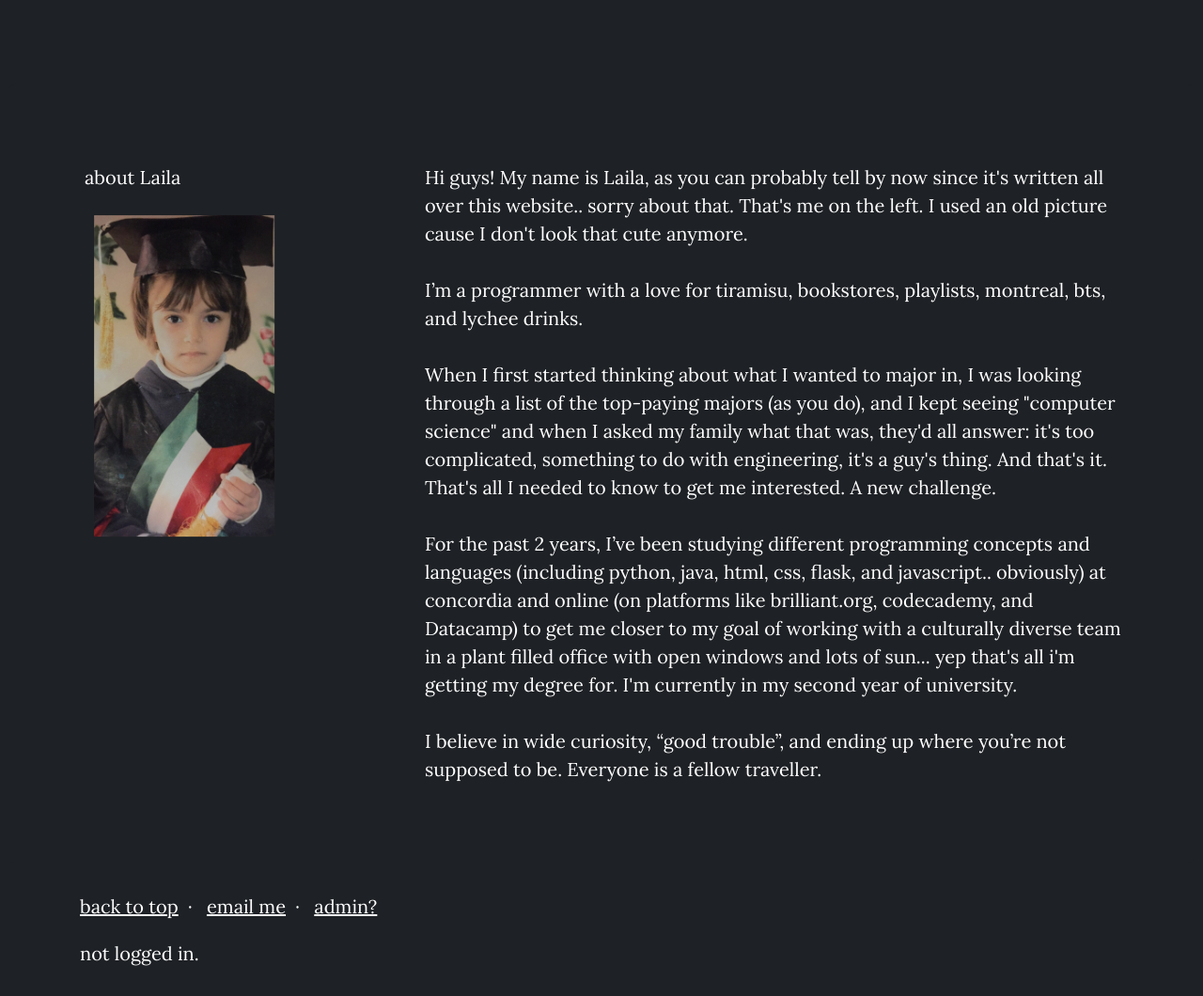
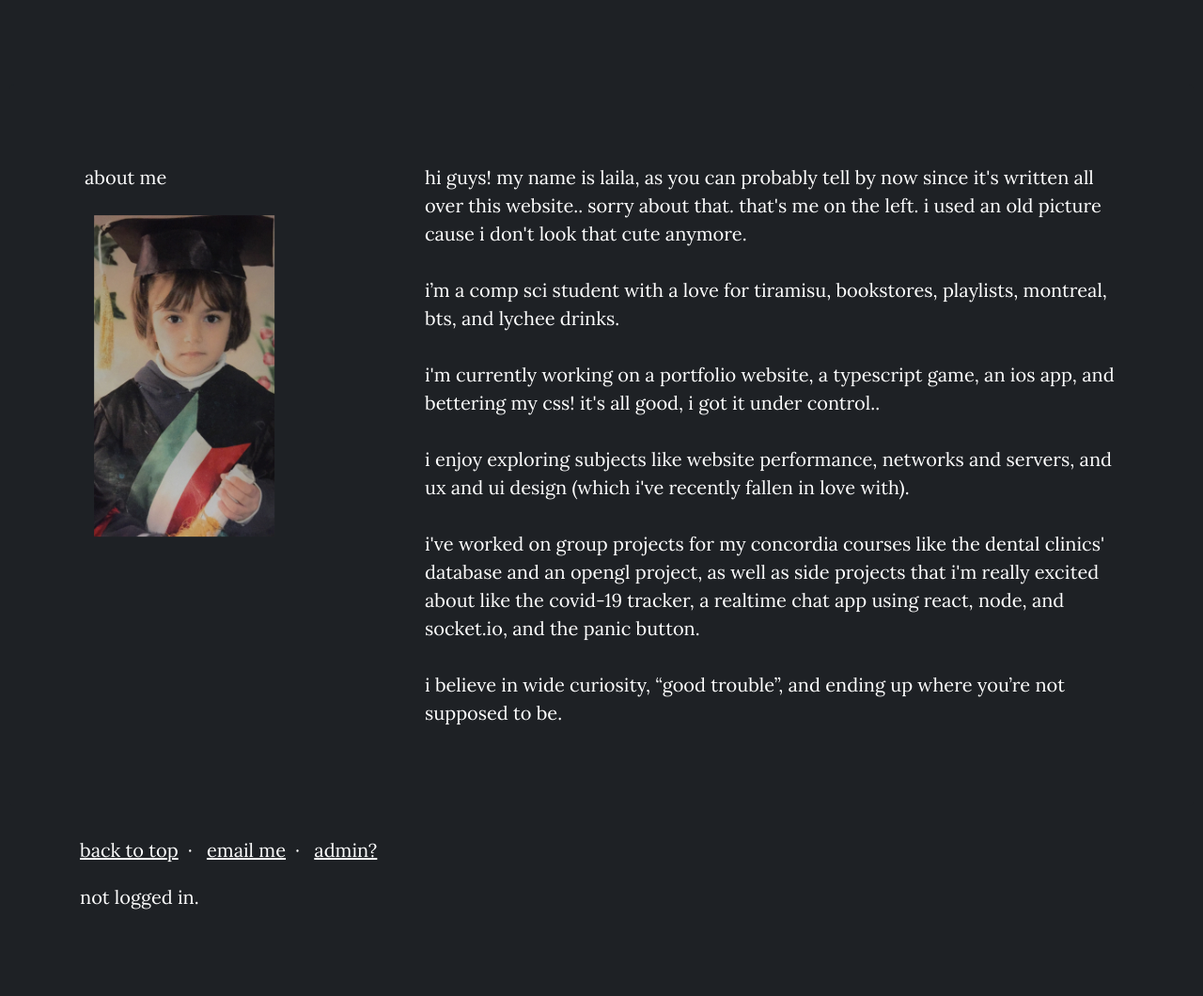
Before and after one commit to laila-chammaa/lailachammaa, a Flask app: page /about in a window 1280 px wide. Shown: the part 72-1132 px from the top of the page at 94% size. After the commit the page ends 1040 px from the top, so only its background shows below. Run offline with Flask 2, Linux system fonts and the light colour scheme; some libraries are stand-ins or nearby versions.

Commit message:
fixed about me page

```diff
--- a/app.py
+++ b/app.py
@@ -281,4 +281,4 @@ def logout():
 
 if __name__ == '__main__':
     from os import environ
-    app.run(host='0.0.0.0', port=environ.get('PORT', 5000))
+    app.run(host='0.0.0.0', port=int(environ.get('PORT', 5000)))
--- a/templates/about.html
+++ b/templates/about.html
@@ -60,32 +60,26 @@
     <section class="jumbotron">
         <div class="container">
             <div class="row">
-                <div class="column1"><p>about Laila</p><br><br><img
+                <div class="column1"><p>about me</p><br><br><img
                         src="{{ url_for('static', filename="images/baby2.jpg") }}" class="rotate90"
                         alt="laila in first grade"/></div>
                 <div class="column2">
                     <p>
-                        Hi guys! My name is Laila, as you can probably tell by now since it's written all over this
-                        website.. sorry about that. That's me on the left. I used an old picture cause I don't look that
+                        hi guys! my name is laila, as you can probably tell by now since it's written all over this
+                        website.. sorry about that. that's me on the left. i used an old picture cause i don't look that
                         cute anymore.
                         <br><br>
-                        I’m a programmer with a love for tiramisu, bookstores, playlists, montreal, bts, and lychee
+                        i’m a comp sci student with a love for tiramisu, bookstores, playlists, montreal, bts, and lychee
                         drinks.
                         <br><br>
-                        When I first started thinking about what I wanted to major in, I was looking through a list of
-                        the top-paying majors (as you do), and I kept seeing "computer science" and when I asked my
-                        family what that was, they'd all answer: it's too complicated, something to do with engineering,
-                        it's a guy's thing. And that's it. That's all I needed to know to get me interested. A new
-                        challenge.
+                        i'm currently working on a portfolio website, a typescript game, an ios app, and bettering my css! it's all good, i got it under control..
                         <br><br>
-                        For the past 2 years, I’ve been studying different programming concepts and languages (including
-                        python, java, html, css, flask, and javascript.. obviously) at concordia and online (on
-                        platforms like brilliant.org, codecademy, and Datacamp) to get me closer to my goal of working
-                        with a culturally diverse team in a plant filled office with open windows and lots of sun... yep
-                        that's all i'm getting my degree for. I'm currently in my second year of university.
+                        i enjoy exploring subjects like website performance, networks and servers, and ux and ui design (which i've recently fallen in love with).
                         <br><br>
-                        I believe in wide curiosity, “good trouble”, and ending up where you’re not supposed to be.
-                        Everyone is a fellow traveller.</p>
+                        i've worked on group projects for my concordia courses like the dental clinics' database and an opengl project, as well as side projects that i'm really excited about like the covid-19 tracker, a realtime chat app using react, node, and socket.io, and the panic button.
+                        <br><br>
+                        i believe in wide curiosity, “good trouble”, and ending up where you’re not supposed to be.
+                    </p>
                 </div>
             </div>
         </div>
```
